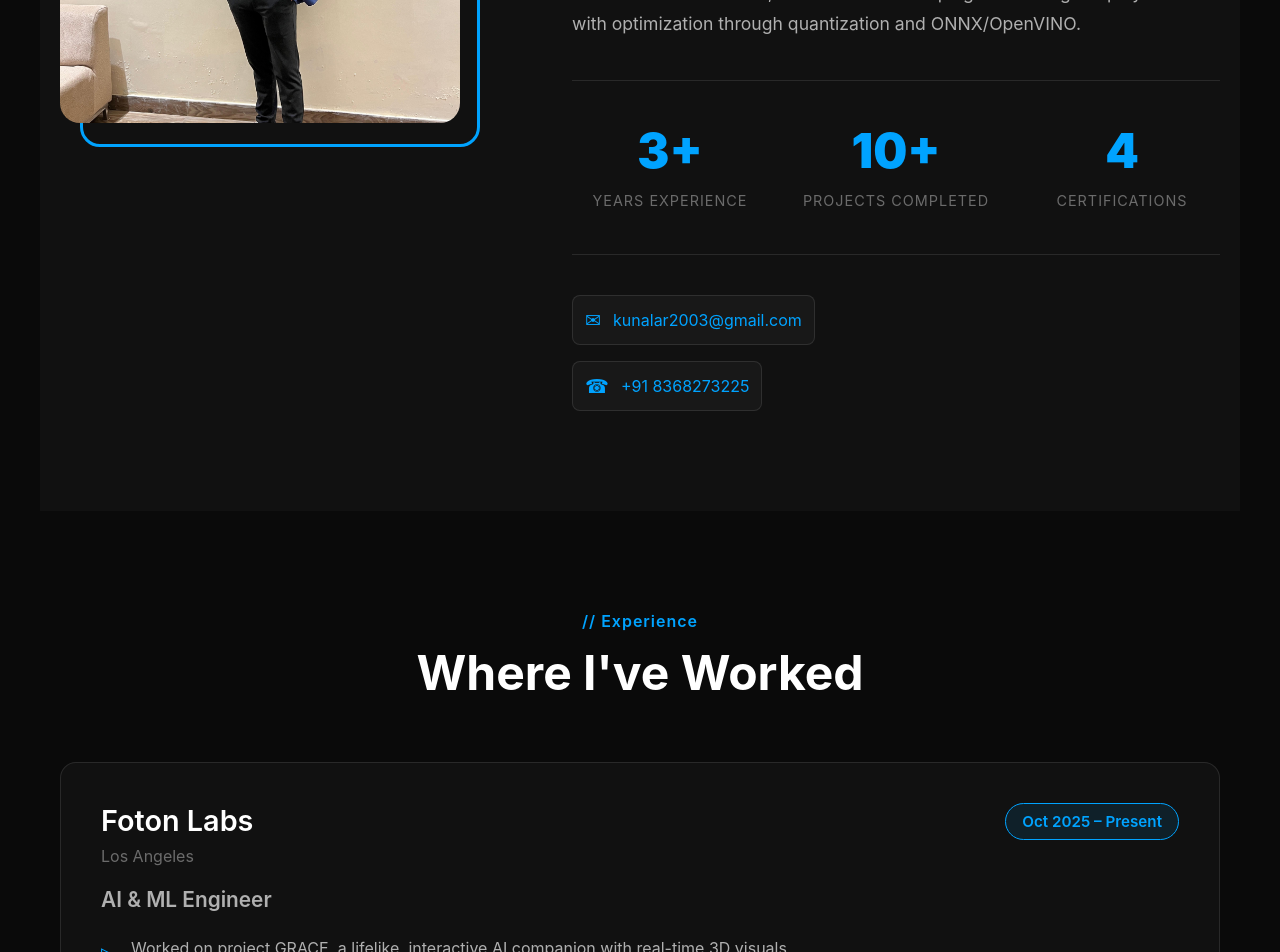
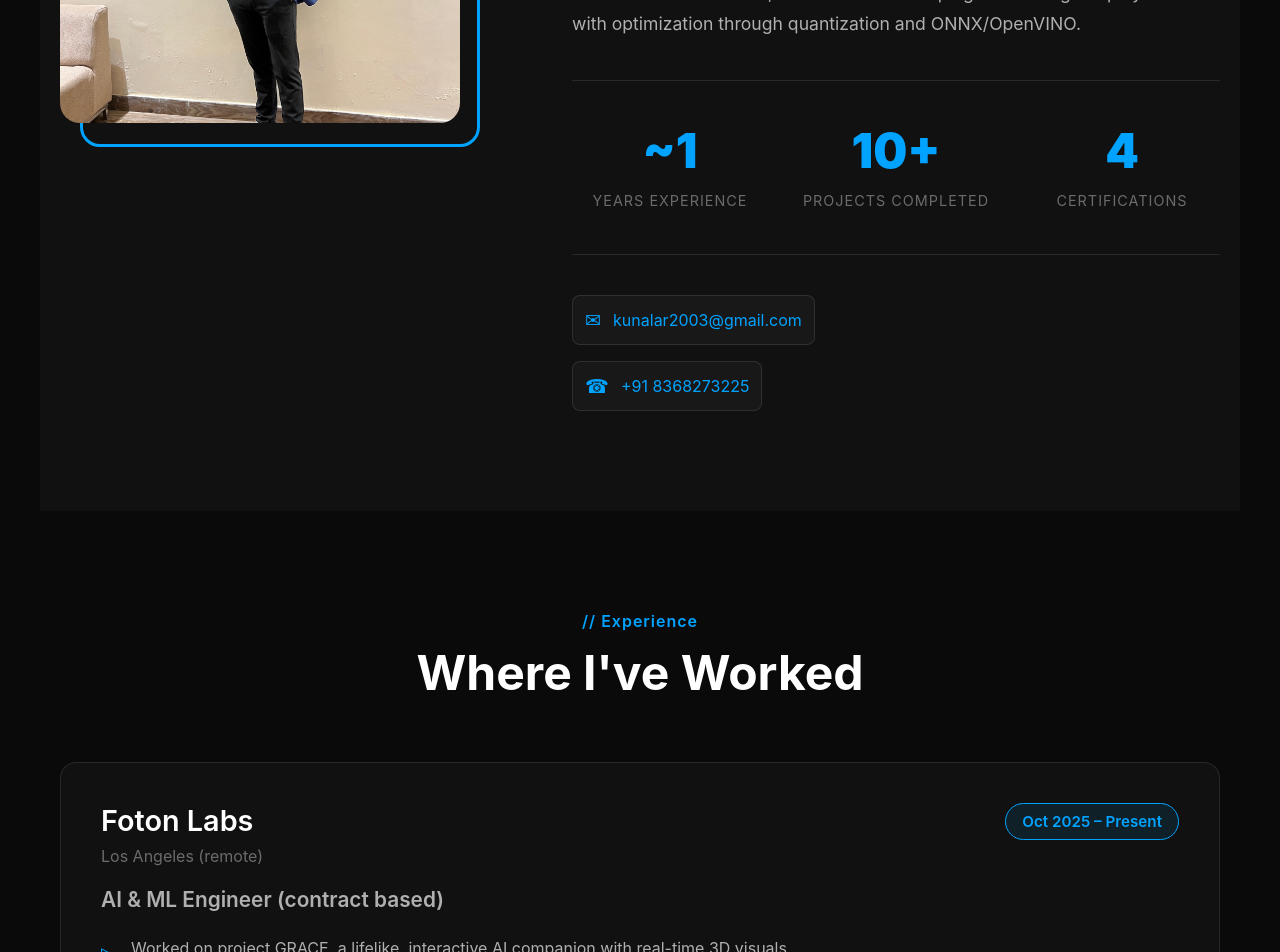
Before and after one commit to kunal-arora-1411/portfolio-new, a Next.js app: page / in a window 1280 px wide. Shown: the part 1460-2412 px from the top of the page. Built offline with nearby package versions, Linux system fonts and the light colour scheme.

Commit message:
Update experience and about details

```diff
--- a/components/About.js
+++ b/components/About.js
@@ -44,7 +44,7 @@ export default function About() {
 
           <div className={styles.stats}>
             <div className={styles.stat}>
-              <h3>3+</h3>
+              <h3>~1</h3>
               <p>Years Experience</p>
             </div>
             <div className={styles.stat}>
--- a/components/Experience.js
+++ b/components/Experience.js
@@ -3,8 +3,8 @@ import styles from './Experience.module.css'
 const experiences = [
   {
     company: 'Foton Labs',
-    location: 'Los Angeles',
-    role: 'AI & ML Engineer',
+    location: 'Los Angeles (remote)',
+    role: 'AI & ML Engineer (contract based)',
     period: 'Oct 2025 – Present',
     highlights: [
       'Worked on project GRACE, a lifelike, interactive AI companion with real-time 3D visuals',
--- a/next.config.js
+++ b/next.config.js
@@ -1,8 +1,8 @@
 /** @type {import('next').NextConfig} */
 const nextConfig = {
   reactStrictMode: true,
-  output: 'export',
-  basePath: '/portfolio-new',
+  // output: 'export',
+  // basePath: '/portfolio-new',
   images: {
     unoptimized: true,
   },
```
